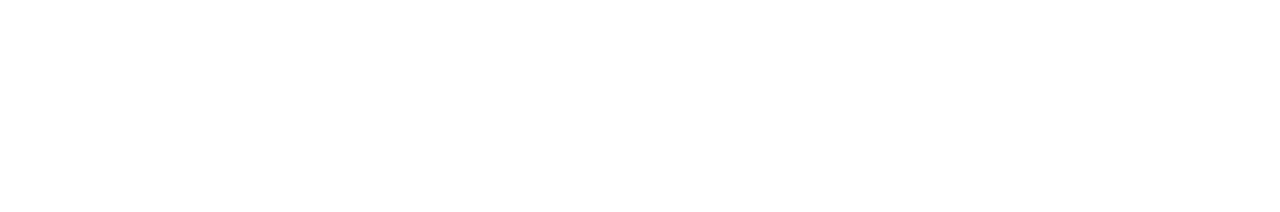
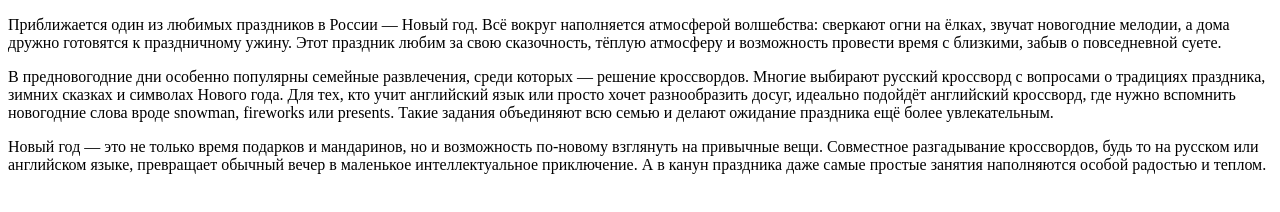
Before and after one commit to Elena567765/dem.github.io, a plain HTML site: page Congratulations2026.html in a window 1280 px wide. Drawn offline with Linux system fonts and the light colour scheme.

Commit message:
Update Congratulations2026.html

```diff
--- a/Congratulations2026.html
+++ b/Congratulations2026.html
@@ -5,7 +5,14 @@
     <meta name="viewport" content="width=device-width, initial-scale=1.0">
     <title>Заголовок страницы</title>
 </head>
-<body>
-    <!-- Содержимое страницы -->
-</body>
+<body><p>Приближается один из любимых праздников в России — Новый год. Всё вокруг наполняется атмосферой волшебства: сверкают огни на ёлках, звучат новогодние мелодии,
+а дома дружно готовятся к праздничному ужину. Этот праздник любим за свою сказочность, тёплую атмосферу и возможность провести время с близкими, забыв о повседневной суете.</p>
+
+</body><p>В предновогодние дни особенно популярны семейные развлечения, среди которых — решение кроссвордов. Многие выбирают русский кроссворд с вопросами о традициях праздника, зимних сказках и символах Нового года.
+Для тех, кто учит английский язык или просто хочет разнообразить досуг, идеально подойдёт английский кроссворд, где нужно вспомнить новогодние слова вроде snowman, fireworks или presents.
+Такие задания объединяют всю семью и делают ожидание праздника ещё более увлекательным.</p>
+
+</body><p>Новый год — это не только время подарков и мандаринов, но и возможность по-новому взглянуть на привычные вещи.
+Совместное разгадывание кроссвордов, будь то на русском или английском языке, превращает обычный вечер в маленькое интеллектуальное приключение.
+ А в канун праздника даже самые простые занятия наполняются особой радостью и теплом.</p>
 </html>
```
